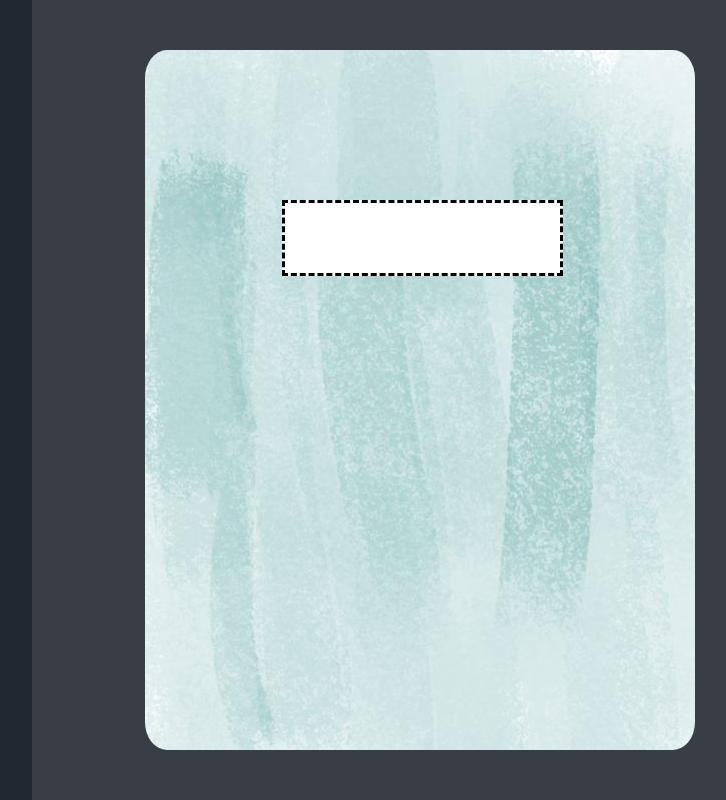
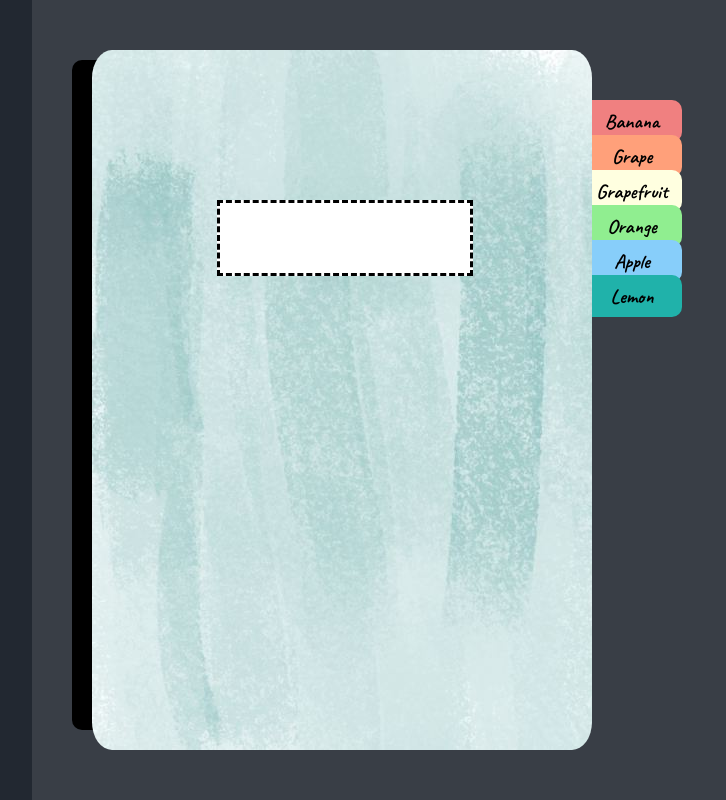
Before and after one commit to cheezytaco101/Noted, an Electron app: page src/index.html in a window 1000 px wide. Shown: the whole page, without its empty margins (218-944 px from the left). Drawn offline with Linux system fonts and the light colour scheme.

Commit message:
completed basic layout for notebook cover

```diff
--- a/src/index.css
+++ b/src/index.css
@@ -14,13 +14,62 @@ body {
   font-family: -apple-system, BlinkMacSystemFont, "Segoe UI", Roboto, Helvetica, Arial, sans-serif;
 }
 
-#noteBook {
+#noteBook-cover {
   background-image: url('Cover/TestCover.jpg');
   border-radius: 4%;
   height: 700px;
-  width: 550px;
-  margin-left: 15%;
-  margin-top: 50px;
+  width: 500px;
+  left: 31%;
+  top: 50px;
+  position: absolute;
+  transform: translateY(0%), translateX(0%);
+  transition: transform 0.5s, width 0.25s, height 0.25s;
+}
+
+#noteBook-cover:hover {
+  transform: translateY(-1%);
+}
+
+#noteBook-cover:active {
+  height: 705px;
+  width: 505px;
+}
+
+#noteBook-rim {
+  background-color: black;
+  height: 670px;
+  width: 100px;
+  border-radius: 10px;
+  left: 29%;
+  top: 60px;
+  position: absolute;
+}
+
+
+#noteBook-tab {
+  position: absolute;
+  height: 42px;
+  width: 100px;
+  left: 80%;
+  top: 100px;
+  background-color: lightcoral;
+  text-align: center;
+  font-family: "Caveat";
+  font-size: 20px;
+  border-radius: 10px;
+  transform: translateY(0%);
+  border: none;
+  transition: width 0.25s, transform 0.25s;
+}
+
+
+#noteBook-tab:hover {
+  width: 115px;
+  transform: translateY(-10%);
+}
+
+#noteBook-tab:active {
+  width: 125px;
 }
 
 
@@ -30,7 +79,7 @@ body {
   background-color: #222831;
 }
 
-#display {
+#noteBook {
   background-color: #393e46;
   height: 800px;
   width: 75%;
--- a/src/index.html
+++ b/src/index.html
@@ -7,8 +7,15 @@
   </head>
   <body style="display: flex; flex-direction: row;">
     <div id="sidebar"></div>
-    <div id="display">
-      <div id="noteBook">
+    <div id="noteBook">
+      <div id ="noteBook-rim"></div>
+      <input type="button" class="tab" id="noteBook-tab" value="Banana"/>
+      <input type="button" class="tab" id="noteBook-tab" value="Grape" style="top: 135px; background-color: lightsalmon;"/>
+      <input type="button" class="tab" id="noteBook-tab" value="Grapefruit" style="top: 170px; background-color: lightyellow;"/>
+      <input type="button" class="tab" id="noteBook-tab" value="Orange" style="top: 205px; background-color: lightgreen;"/>
+      <input type="button" class="tab" id="noteBook-tab" value="Apple" style="top: 240px; background-color: lightskyblue;"/>
+      <input type="button" class="tab" id="noteBook-tab" value="Lemon" style="top: 275px; background-color: lightseagreen;"/>
+      <div id="noteBook-cover">
         <div id="titleBox">
           <input type="text" id="title"/>
         </div>
```
